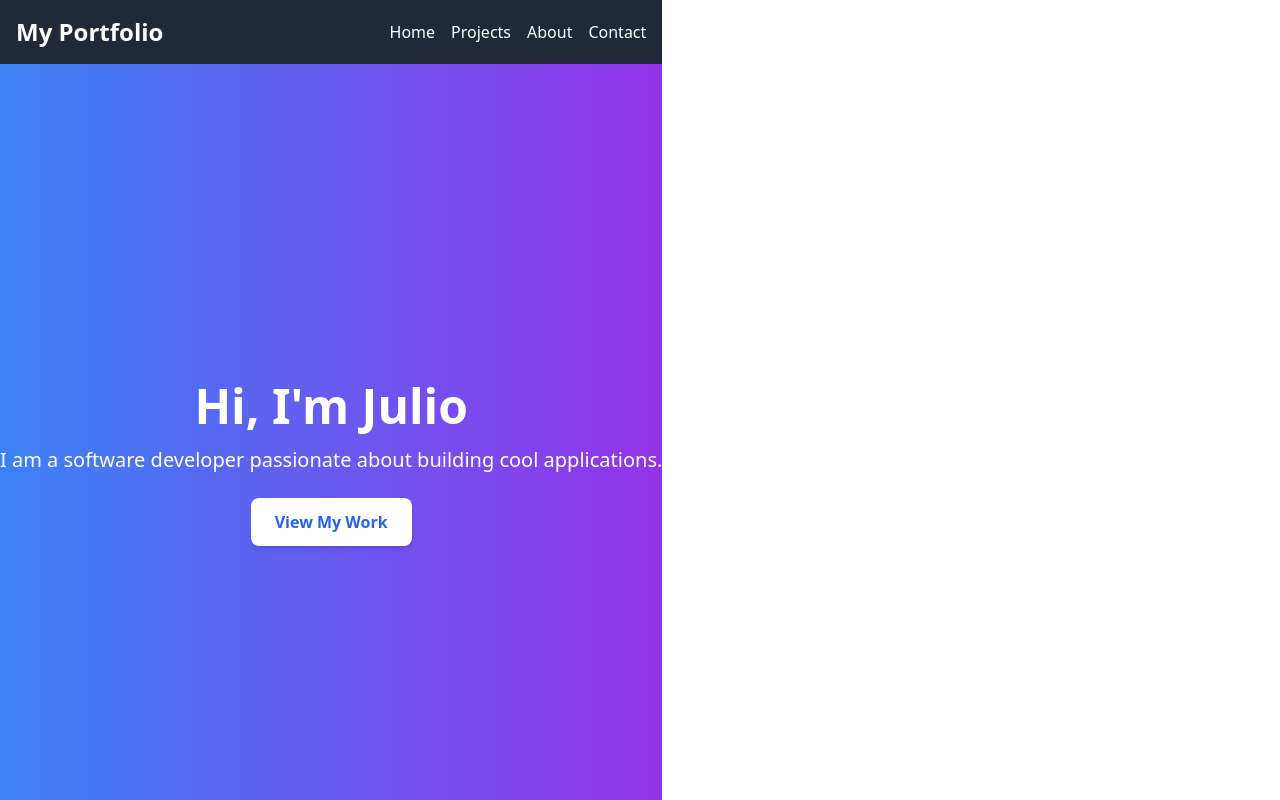
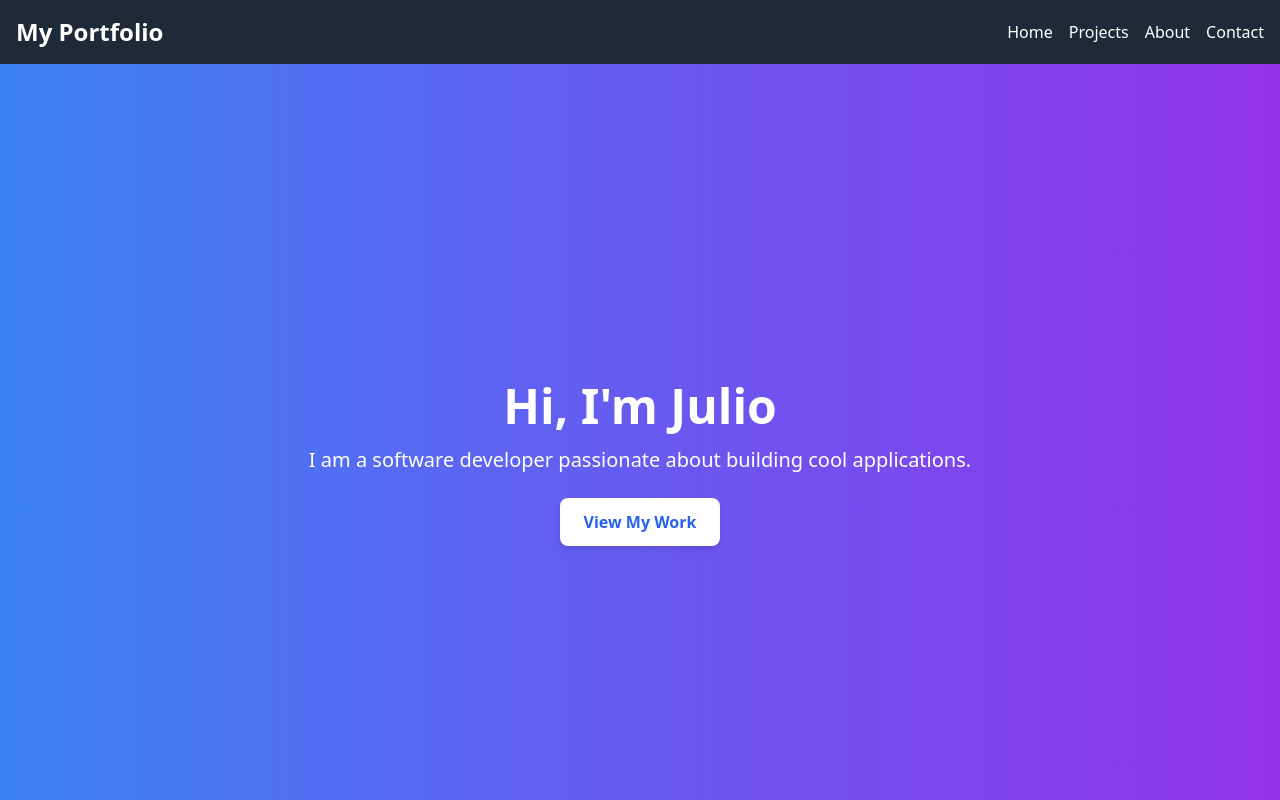
Before and after one commit to JulioGaekel/my-portfolio, a React (Vite) app: page / in a window 1280 px wide. Shown: the top 800 px of the page. Built offline with nearby package versions, Linux system fonts and the light colour scheme.

Commit message:
Add div to improve full screen layout

```diff
--- a/src/App.jsx
+++ b/src/App.jsx
@@ -9,6 +9,7 @@ import Footer from "./components/Footer"
 function App() {
     return (
         <Router>
+            <div className="w-screen min-h-screen flex flex-col bg-gray-100 text-gray-900">
                 <Navbar />
                 <Routes>
                     <Route path="/" element={<Home />} />
@@ -17,6 +18,7 @@ function App() {
                     <Route path="/contact" element={<Contact />} />
                 </Routes>
                 <Footer />
+            </div>
         </Router>
     );
 }
```
Lines whose indentation alone changed are shown as unchanged.
